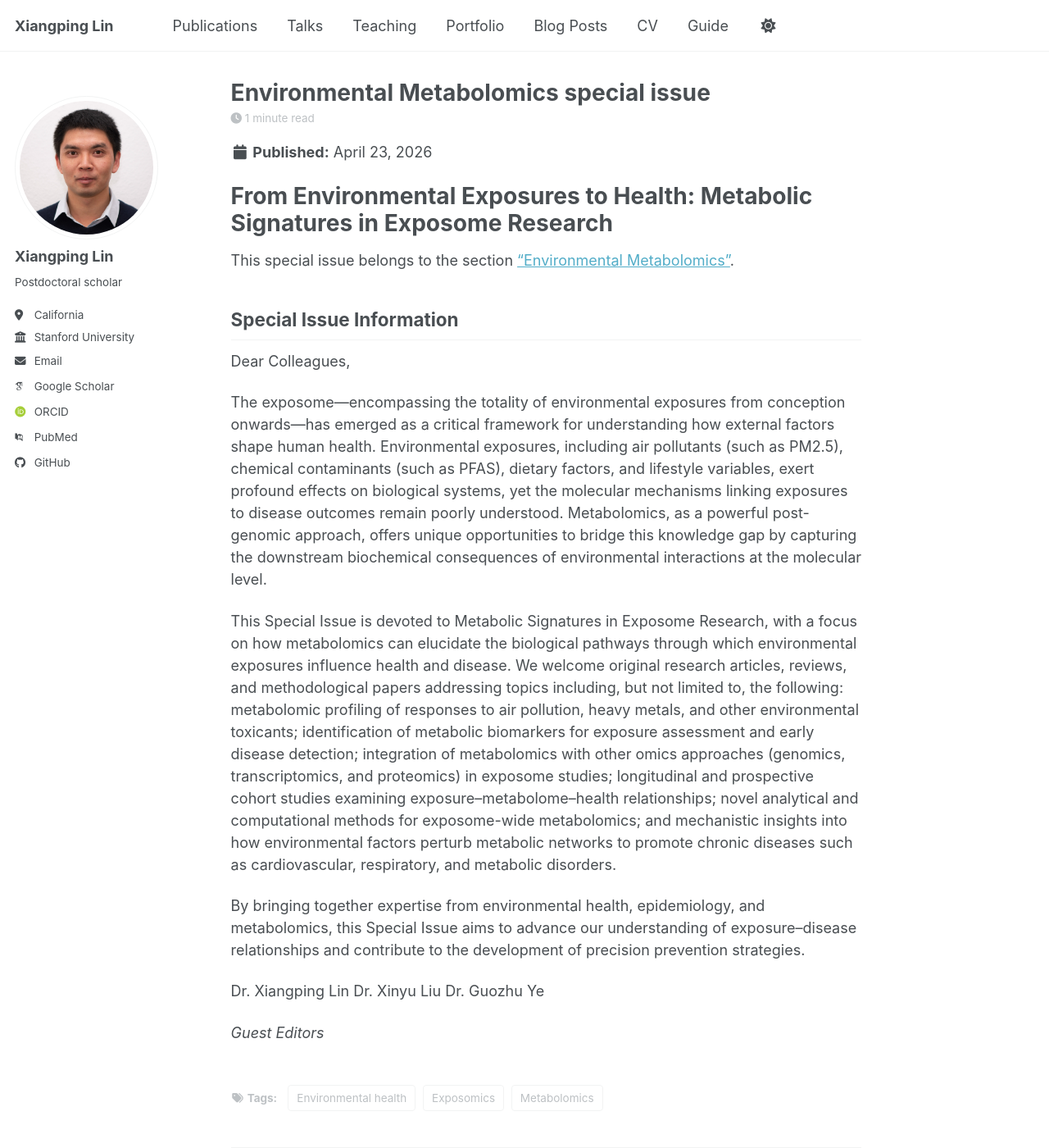
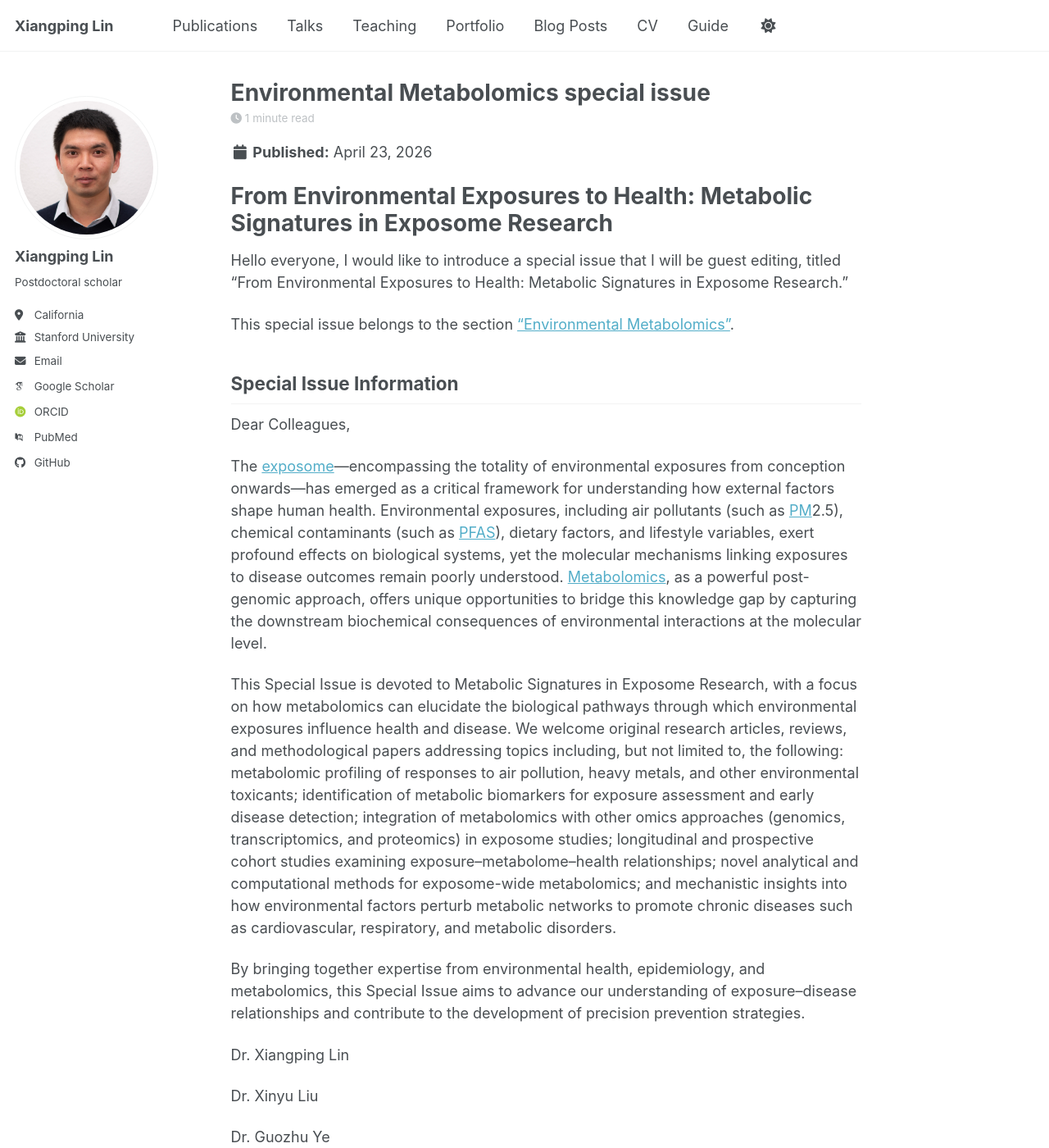
Before and after one commit to xiangpinglin/xiangpinglin.github.io, a Jekyll site: the page built from _posts/2026-04-23-blog-post-1.md, in a window 1280 px wide and 1400 px high. Shown: the whole window at 82% size. Built offline with Jekyll 4.4.1, drawn with Linux system fonts in a browser that asks for light colours; some web fonts are replaced; a script bundle is joined from its source files by our own code; library files that are not in the unit come from our copies; some of the changed text lies outside the part shown.

Commit message:
Update 2026-04-23-blog-post-1.md

```diff
--- a/_posts/2026-04-23-blog-post-1.md
+++ b/_posts/2026-04-23-blog-post-1.md
@@ -11,6 +11,8 @@ tags:
 From Environmental Exposures to Health: Metabolic Signatures in Exposome Research
 ======
 
+Hello everyone, I would like to introduce a special issue that I will be guest editing, titled "From Environmental Exposures to Health: Metabolic Signatures in Exposome Research."
+
 This special issue belongs to the section ["Environmental Metabolomics"](https://www.mdpi.com/journal/metabolites/sections/environmental-metabolomics).
 
 Special Issue Information
@@ -18,14 +20,18 @@ Special Issue Information
 
 Dear Colleagues,
 
-The exposome—encompassing the totality of environmental exposures from conception onwards—has emerged as a critical framework for understanding how external factors shape human health. Environmental exposures, including air pollutants (such as PM2.5), chemical contaminants (such as PFAS), dietary factors, and lifestyle variables, exert profound effects on biological systems, yet the molecular mechanisms linking exposures to disease outcomes remain poorly understood. Metabolomics, as a powerful post-genomic approach, offers unique opportunities to bridge this knowledge gap by capturing the downstream biochemical consequences of environmental interactions at the molecular level.
+The [exposome](https://en.wikipedia.org/wiki/Exposome)—encompassing the totality of environmental exposures from conception onwards—has emerged as a critical framework for understanding how external factors shape human health. Environmental exposures, including air pollutants (such as [PM](https://en.wikipedia.org/wiki/Particulate_matter)2.5), chemical contaminants (such as [PFAS](https://en.wikipedia.org/wiki/PFAS)), dietary factors, and lifestyle variables, exert profound effects on biological systems, yet the molecular mechanisms linking exposures to disease outcomes remain poorly understood. [Metabolomics](https://en.wikipedia.org/wiki/Metabolomics), as a powerful post-genomic approach, offers unique opportunities to bridge this knowledge gap by capturing the downstream biochemical consequences of environmental interactions at the molecular level.
 
 This Special Issue is devoted to Metabolic Signatures in Exposome Research, with a focus on how metabolomics can elucidate the biological pathways through which environmental exposures influence health and disease. We welcome original research articles, reviews, and methodological papers addressing topics including, but not limited to, the following: metabolomic profiling of responses to air pollution, heavy metals, and other environmental toxicants; identification of metabolic biomarkers for exposure assessment and early disease detection; integration of metabolomics with other omics approaches (genomics, transcriptomics, and proteomics) in exposome studies; longitudinal and prospective cohort studies examining exposure–metabolome–health relationships; novel analytical and computational methods for exposome-wide metabolomics; and mechanistic insights into how environmental factors perturb metabolic networks to promote chronic diseases such as cardiovascular, respiratory, and metabolic disorders.
 
 By bringing together expertise from environmental health, epidemiology, and metabolomics, this Special Issue aims to advance our understanding of exposure–disease relationships and contribute to the development of precision prevention strategies.
 
 Dr. Xiangping Lin
+
 Dr. Xinyu Liu
+
 Dr. Guozhu Ye
 
 *Guest Editors*
+
+For more information, please visit the Special Issue [Website](https://www.mdpi.com/journal/metabolites/special_issues/2PV0532D57).
```
